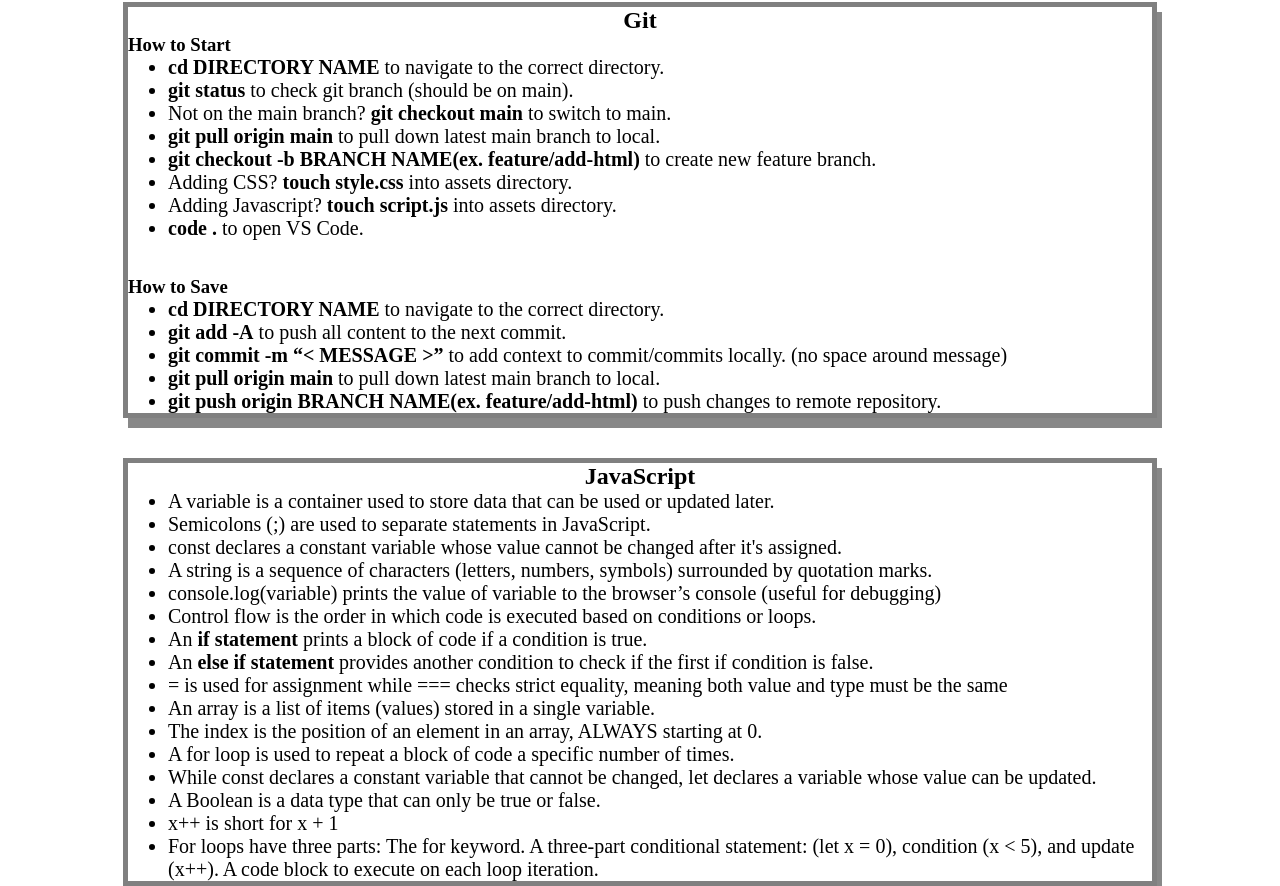
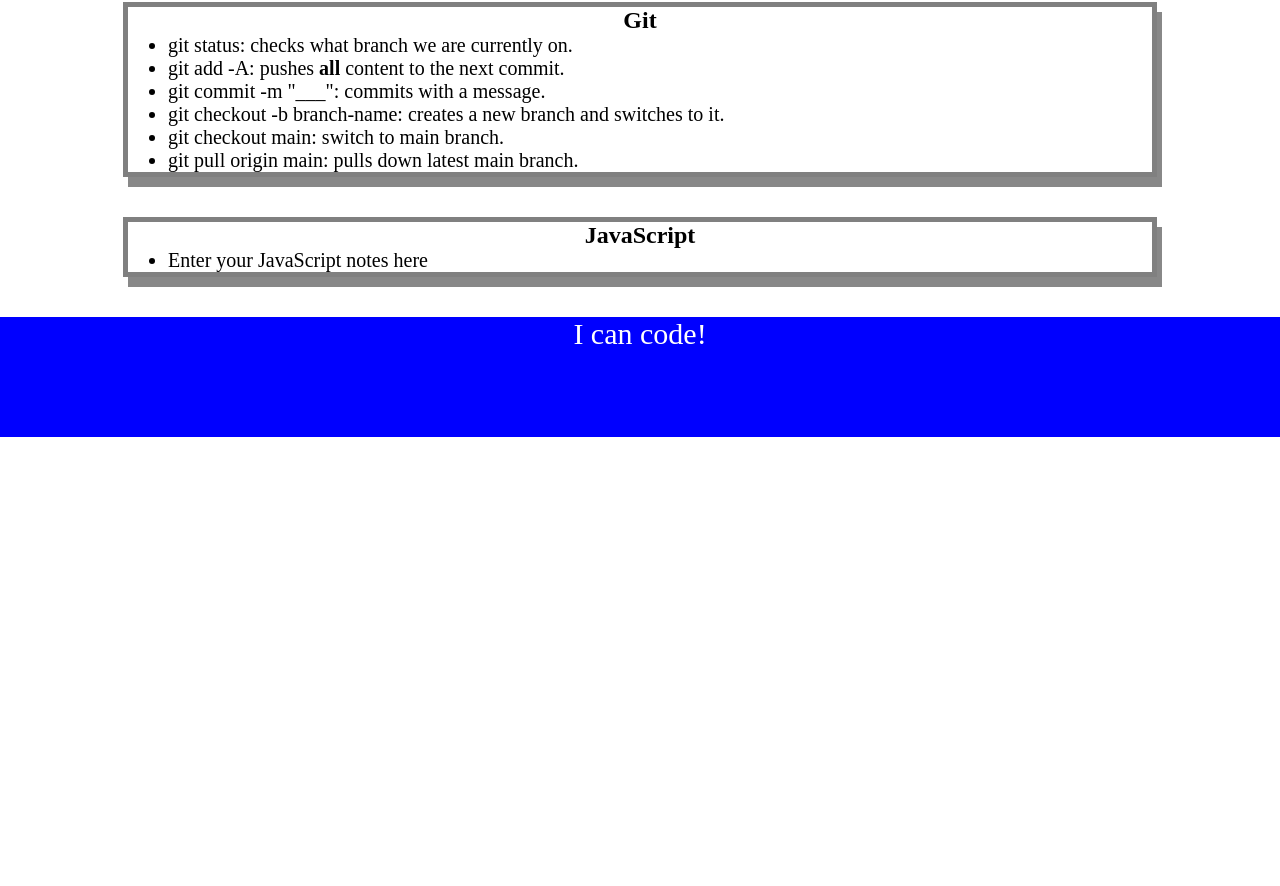
Before and after one commit to meglanghoffdesign/prework-study-guide, a plain HTML site: page prework-study-guide/index.html in a window 1280 px wide. Shown: the part 680-1566 px from the top of the page. After the commit the page ends 1117 px from the top, so only its background shows below. Drawn offline with Linux system fonts and the light colour scheme.

Commit message:
Revert "Added Javascript to project"

```diff
--- a/prework-study-guide/assets/script.js
+++ /dev/null
@@ -1,19 +0,0 @@
-const topics = ['HTML', 'CSS', 'Git', 'JavaScript'];
-
-for(let x = 0; x < topics.length; x++) {
-    console.log(topics[x]);
-}
-
-/*
-if (topic === 'HTML') {
-  console.log("Let's study HTML!");
-} else if (topic === 'CSS') {
-  console.log("Let's study CSS!");
-} else if (topic === 'Git') {
-  console.log("Let's study Git!");
-} else if (topic === 'JavaScript') {
-  console.log("Let's study JavaScript!");
-} else {
-  console.log('Please try again!');
-}
-*/
--- a/prework-study-guide/index.html
+++ b/prework-study-guide/index.html
@@ -12,7 +12,6 @@
     <header id="header">
       <h1>Prework Study Guide</h1>
       <img src="./assets/bowtie-cat.png" alt="Profile image of cat wearing a bow tie." />
-      <h2>✨ Open the Console to See What's Happening ✨</h2>
     </header>
 
     <main>
@@ -42,47 +41,20 @@
 
       <section class="card" id="git-section">
         <h2>Git</h2>
-        <h3>How to Start</h3>
         <ul>
-          <li><strong>cd DIRECTORY NAME</strong> to navigate to the correct directory.</li>
-          <li><strong>git status</strong> to check git branch (should be on main).</li>
-          <li>Not on the main branch? <strong>git checkout main</strong> to switch to main.</li>
-          <li><strong>git pull origin main</strong> to pull down latest main branch to local.</li>
-          <li><strong>git checkout -b BRANCH NAME(ex. feature/add-html)</strong> to create new feature branch.</li>
-          <li>Adding CSS? <strong>touch style.css</strong> into assets directory.</li>
-          <li>Adding Javascript? <strong>touch script.js</strong> into assets directory.</li>
-          <li><strong>code .</strong> to open VS Code.</li>
-        </ul>
-        <br></br>
-        <h3>How to Save</h3>
-        <ul>
-          <li><strong>cd DIRECTORY NAME</strong> to navigate to the correct directory.</li>
-          <li><strong>git add -A</strong> to push all content to the next commit.</li>
-          <li><strong>git commit -m “< MESSAGE >”</strong> to add context to commit/commits locally. (no space around message)</li>
-          <li><strong>git pull origin main</strong> to pull down latest main branch to local.</li>
-          <li><strong>git push origin BRANCH NAME(ex. feature/add-html)</strong> to push changes to remote repository.</li>
+          <li>git status: checks what branch we are currently on.</li>
+          <li>git add -A: pushes <b>all</b> content to the next commit.</li>
+          <li>git commit -m "___": commits with a message.</li>
+          <li>git checkout -b branch-name: creates a new branch and switches to it.</li>
+          <li>git checkout main: switch to main branch.</li>
+          <li>git pull origin main: pulls down latest main branch.</li>
         </ul>
       </section>
 
       <section class="card" id="javascript-section">
         <h2>JavaScript</h2>
         <ul>
-          <li>A variable is a container used to store data that can be used or updated later.</li>
-          <li>Semicolons (;) are used to separate statements in JavaScript.</li>
-          <li>const declares a constant variable whose value cannot be changed after it's assigned.</li>
-          <li>A string is a sequence of characters (letters, numbers, symbols) surrounded by quotation marks.</li>
-          <li>console.log(variable) prints the value of variable to the browser’s console (useful for debugging)</li>
-          <li>Control flow is the order in which code is executed based on conditions or loops.</li>
-          <li>An <strong>if statement</strong> prints a block of code if a condition is true.</li>
-          <li>An <strong>else if statement</strong> provides another condition to check if the first if condition is false.</li>
-          <li>= is used for assignment while === checks strict equality, meaning both value and type must be the same</li>
-          <li>An array is a list of items (values) stored in a single variable.</li>
-          <li>The index is the position of an element in an array, ALWAYS starting at 0.</li>
-          <li>A for loop is used to repeat a block of code a specific number of times.</li>
-          <li>While const declares a constant variable that cannot be changed, let declares a variable whose value can be updated.</li>
-          <li>A Boolean is a data type that can only be true or false.</li>
-          <li>x++ is short for x + 1</li>
-          <li>For loops have three parts: The for keyword. A three-part conditional statement: (let x = 0), condition (x < 5), and update (x++). A code block to execute on each loop iteration.</li>
+          <li>Enter your JavaScript notes here</li>
         </ul>
       </section>
     </main>
@@ -90,6 +62,5 @@
     <footer>
       <p>I can code!</p>
     </footer>
-    <script src="./assets/script.js"></script>
   </body>
 </html>
```
